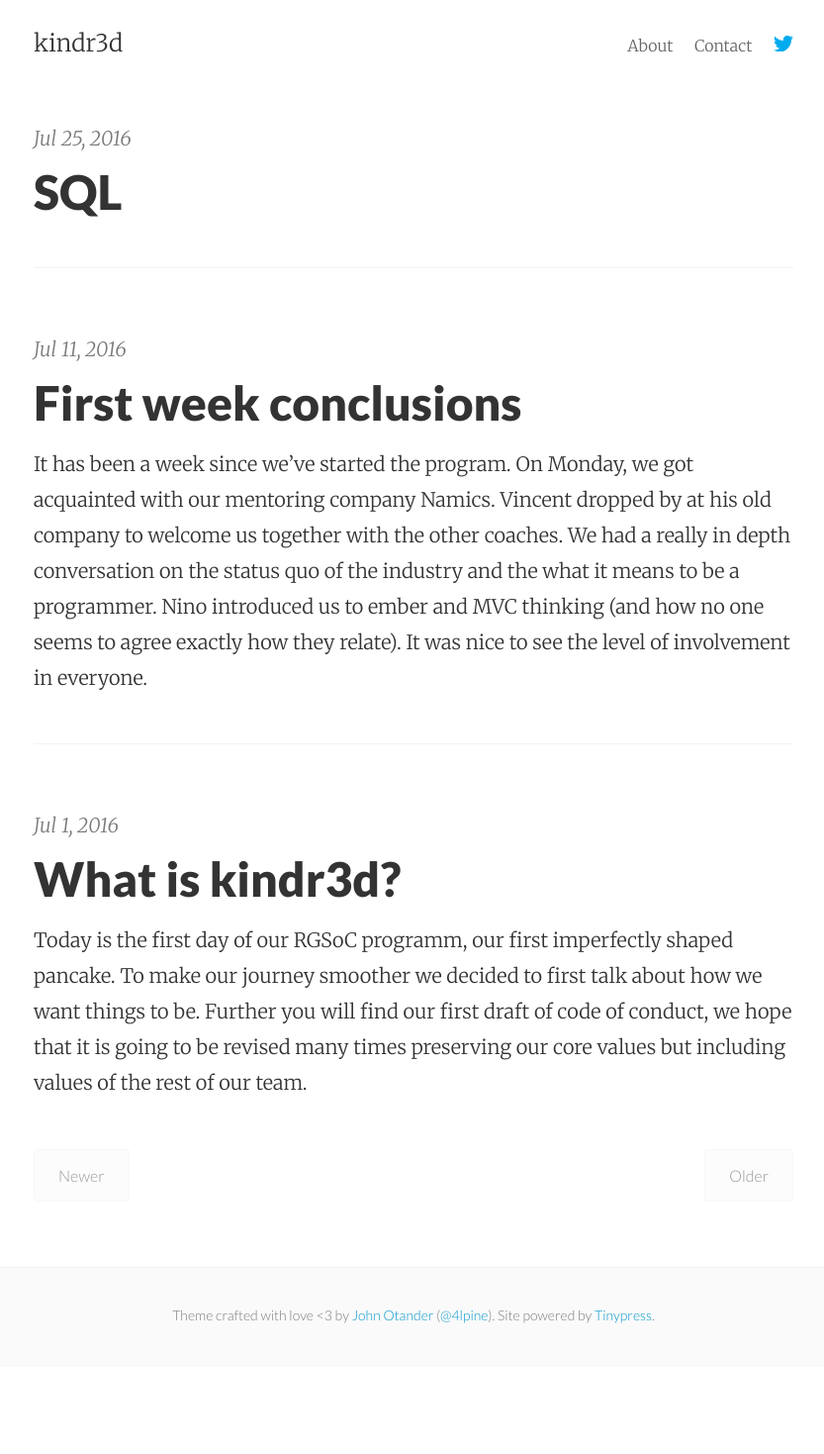
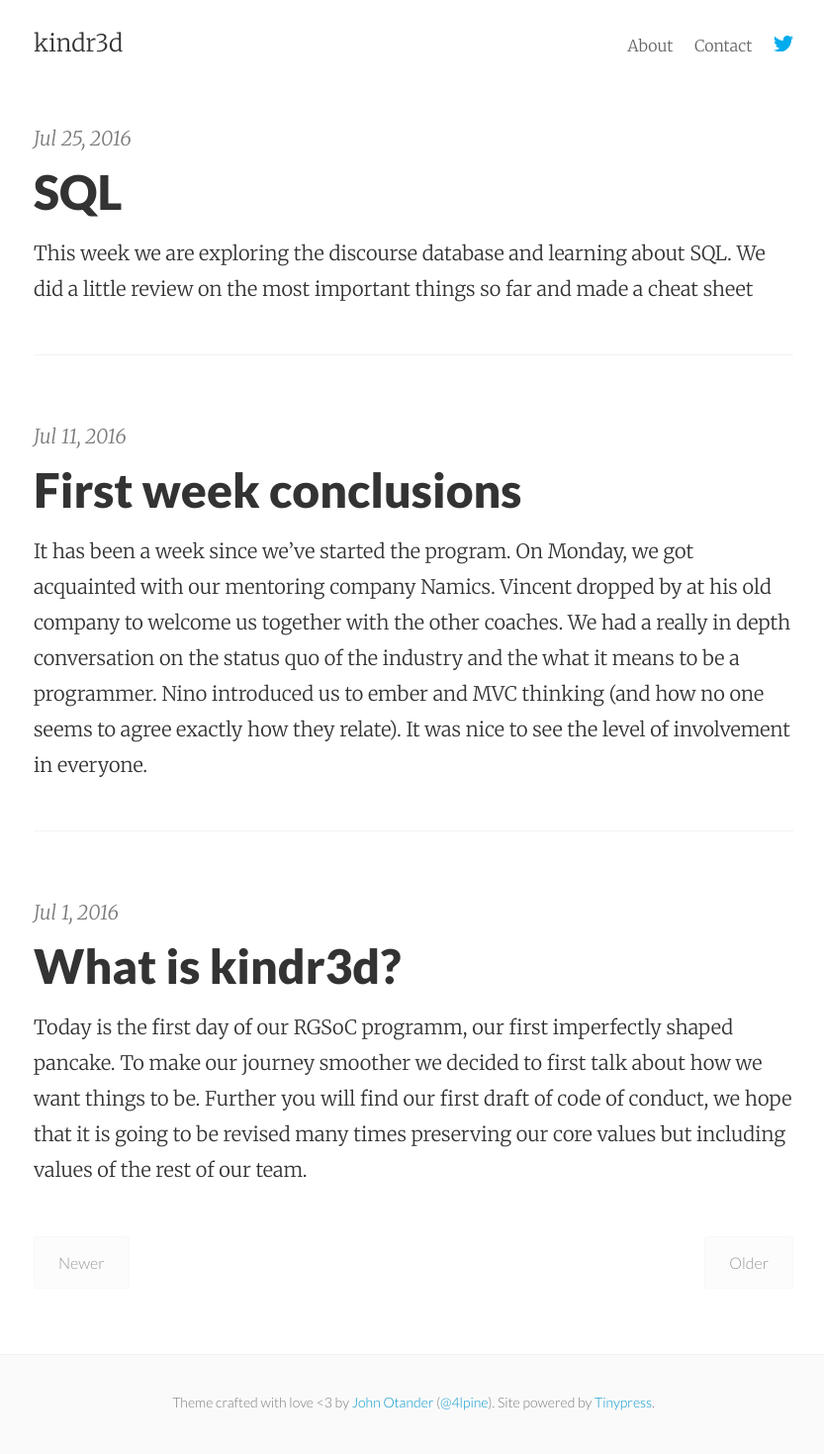
Before and after one commit to kindr3d/kindr3d.github.io, a Jekyll site: the page built from index.html, in a window 1280 px wide. Shown: the whole page at 99% size, without its empty margins (222-1055 px from the left). Built offline with Jekyll 4.4.1, drawn with Linux system fonts in a browser that asks for light colours; the list of posts is cut into pages by our own code; before the commit the page ends 1381 px from its top, so only the background shows below that.

Commit message:
add excerpt to sql post

```diff
--- a/_posts/2016-07-25-sql.markdown
+++ b/_posts/2016-07-25-sql.markdown
@@ -2,6 +2,7 @@
 published: true
 title: SQL
 layout: post
+excerpt:  This week we are exploring the discourse database and learning about SQL. We did a little review on the most important things so far and made a cheat sheet
 ---
 This week we are exploring the discourse database and learning about SQL. We did a little review on the most important things so far and made a cheat sheet:
 
```
